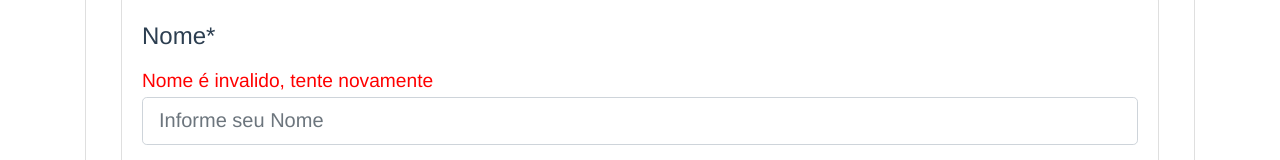
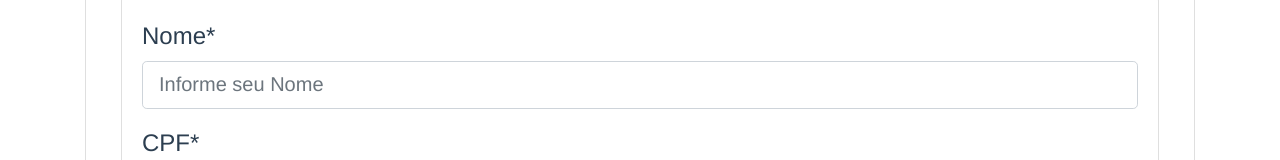
Before and after one commit to AirtonFranco/crud-vue-mp, a Vue app: page /cadastro in a window 1280 px wide. Shown: the part 277-437 px from the top of the page. Built offline with nearby package versions, Linux system fonts and the light colour scheme.

Commit message:
finalizando o projeto

```diff
--- a/src/components/CadastroCpf.vue
+++ b/src/components/CadastroCpf.vue
@@ -5,7 +5,7 @@
 		:variant="mensagem.tipo">{{mensagem.texto}}</b-alert>
 		<b-card>
 			<b-form-group label="Nome*">
-                <small class="erroAlert" v-show="deuErro">Nome é invalido, tente novamente</small>
+                <small v-show="deuErro">Nome é invalido, tente novamente</small>
 				<b-form-input type="text" size='lg'
 				v-model="usuario.nome"
 				placeholder="Informe seu Nome">
@@ -97,7 +97,7 @@ export default {
     components: {TheMask},
 	data() {
 		return {
-            deuErro: true,
+            deuErro: false,
 			mensagens: [],
 			usuarios: [],
 			id: null,
@@ -164,23 +164,25 @@ export default {
 				this.limpar()
 				this.mensagens.push({
 					texto: 'Operação Realizada com sucesso',
-					tipo: 'success'
+                    tipo: 'success'
                 })
-			})
+            })
+
         },
         validacao() {
-            if(this.usuario.nome == "" || this.usuario.name == " " ||
+            if(this.usuario.nome == "" || this.usuario.nome == " " ||
             this.usuario.nome.length < 3) { this.deuErro = true;
         }else{
             this.usuario.push({nome: this.usuario.nome, cpf:this.usuario.cpf, sexo:this.usuario.sexo,
-            nascimento:this.usuario.nascimento, email:this.usuario.email, telefone:this.usuario.telefon,
+            nascimento:this.usuario.nascimento, email:this.usuario.email, telefone:this.usuario.telefone,
             celular:this.usuario.celular, img:this.usuario.img
 
             })
         }
         this.limpar()
-            deuErro = false;
+        this.deuErro = false;
     },
+
 		//Editando usuarios - Metodo GET
 		//Posso tambem usar no lugar de usuarios.json o /usuarios
 		obterUsuarios() {
@@ -206,8 +208,4 @@ export default {
 	text-align: center;
 	margin: 50px;
 }
-
-.erroAlert {
-	color: red;
-}
 </style>
```
